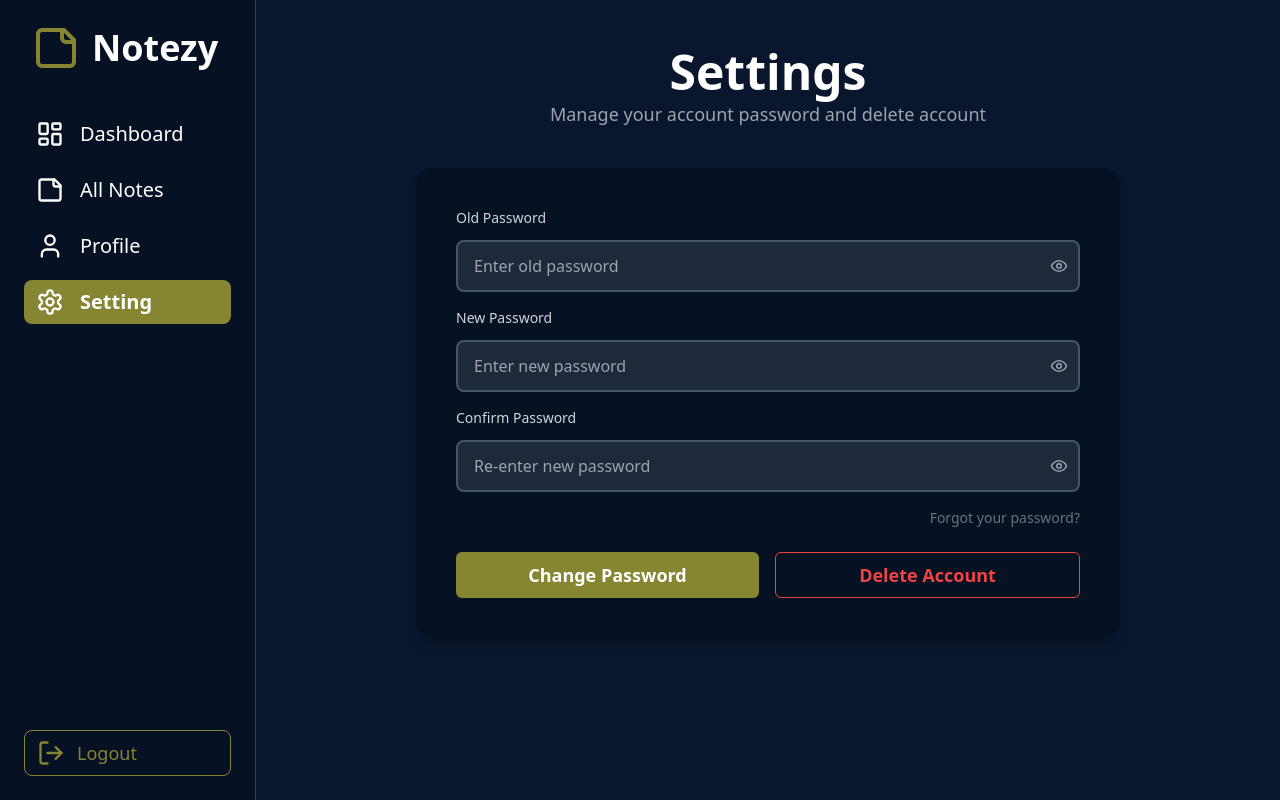
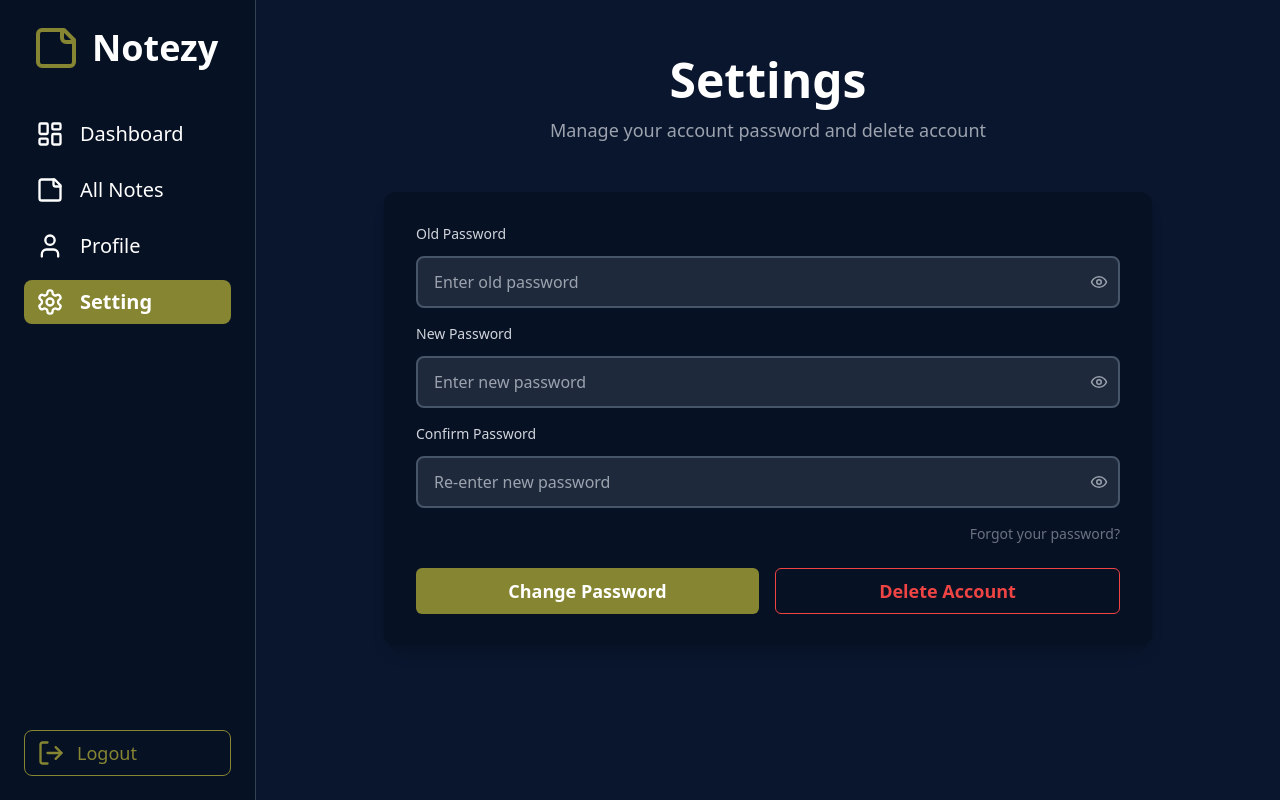
Before and after one commit to ZarishFatima-zf/zarish-fatima-mern-10pshine, a React (Vite) app in the folder frontend/: page /setting in a window 1280 px wide. Built offline with nearby package versions, Linux system fonts and the light colour scheme.

Commit message:
Frontend of Login-Signup Page with Button Component

```diff
--- a/frontend/src/pages/Profile.jsx
+++ b/frontend/src/pages/Profile.jsx
@@ -118,13 +118,11 @@ const Profile = () => {
       <Sidebar onLogout={handleLogout} />
 
       {/* Main content */}
-      <div className="flex-1 flex flex-col items-center justify-start p-4 sm:p-6 lg:p-8">
-        <main className="w-full max-w-md sm:max-w-lg lg:max-w-2xl xl:max-w-3xl p-4 sm:p-6 lg:p-8">
-
+      <main className="flex-1 mt-14 sm:mt-4 p-4 sm:p-6 md:p-8 lg:p-10 flex flex-col items-center">
         {/* Heading */}
-          <div className="text-center mb-6 sm:mb-8 lg:mb-10 -mt-4">
+        <div className="text-center mb-6 md:mb-10 lg:mb-12">
           <motion.h2
-              className="text-3xl sm:text-4xl lg:text-5xl font-bold mb-1"
+            className="text-3xl sm:text-4xl lg:text-5xl font-bold mb-2 md:mb-3"
             initial={{ y: -10, opacity: 0 }}
             animate={{ y: 0, opacity: 1 }}
             transition={{ duration: 0.6 }}
@@ -138,7 +136,7 @@ const Profile = () => {
 
         {/* Profile Card */}
         <motion.div
-            className="bg-[#071124] p-6 sm:p-8 lg:p-8 rounded-xl shadow-lg"
+          className="bg-[#071124] w-full max-w-md sm:max-w-lg lg:max-w-2xl xl:max-w-3xl p-4 sm:p-6 lg:p-8 rounded-xl shadow-lg mx-auto"
           initial={{ y: 10, opacity: 0 }}
           animate={{ y: 0, opacity: 1 }}
           transition={{ duration: 0.6, delay: 0.2 }}
@@ -233,7 +231,6 @@ const Profile = () => {
           )}
         </motion.div>
       </main>
-      </div>
     </motion.div>
   );
 };
--- a/frontend/src/pages/Setting.jsx
+++ b/frontend/src/pages/Setting.jsx
@@ -88,20 +88,19 @@ const Settings = () => {
       animate={{ opacity: 1 }}
       transition={{ duration: 0.5 }}
     >
-      {/* Sidebar */}
       <Sidebar onLogout={handleLogout} />
 
-      {/* Main Content */}
-      <div className="flex-1 flex flex-col items-center justify-start p-4 sm:p-6 lg:p-8">
-        <main className="w-full max-w-md sm:max-w-lg lg:max-w-2xl xl:max-w-3xl p-4 sm:p-6 lg:p-8">
+      {/* Main content */}
+      <main className="flex-1 mt-14 sm:mt-4 p-4 sm:p-6 md:p-8 lg:p-10 flex flex-col items-center">
         {/* Heading */}
-          <div className="text-center mb-6 sm:mb-8 lg:mb-10 -mt-4">
+        <div className="text-center mb-6 md:mb-10 lg:mb-12">
           <motion.h2
-           className="text-3xl sm:text-4xl lg:text-5xl font-bold mb-1"
+            className="text-3xl sm:text-4xl lg:text-5xl font-bold mb-2 md:mb-3"
             initial={{ y: -10, opacity: 0 }}
             animate={{ y: 0, opacity: 1 }}
             transition={{ duration: 0.6 }}
           >
+
               Settings
             </motion.h2>
           <p className="text-gray-400 text-sm sm:text-base lg:text-lg max-w-2xl mx-auto leading-relaxed">
@@ -111,8 +110,8 @@ const Settings = () => {
 
           {/* Password Form */}
           <motion.div
-            className="bg-[#071124] p-6 sm:p-8 lg:p-10 rounded-2xl shadow-lg"
-            initial={{ y: 20, opacity: 0 }}
+                   className="bg-[#071124] w-full max-w-md sm:max-w-lg lg:max-w-2xl xl:max-w-3xl p-4 sm:p-6 lg:p-8 rounded-xl shadow-lg mx-auto"
+                   initial={{ y: 10, opacity: 0 }}
                    animate={{ y: 0, opacity: 1 }}
                    transition={{ duration: 0.6, delay: 0.2 }}
           >
@@ -173,7 +172,6 @@ const Settings = () => {
             </Formik>
           </motion.div>
         </main>
-      </div>
 
       {/* Delete Confirm Modal */}
       {showModal && (
```
Lines whose indentation alone changed are shown as unchanged.
